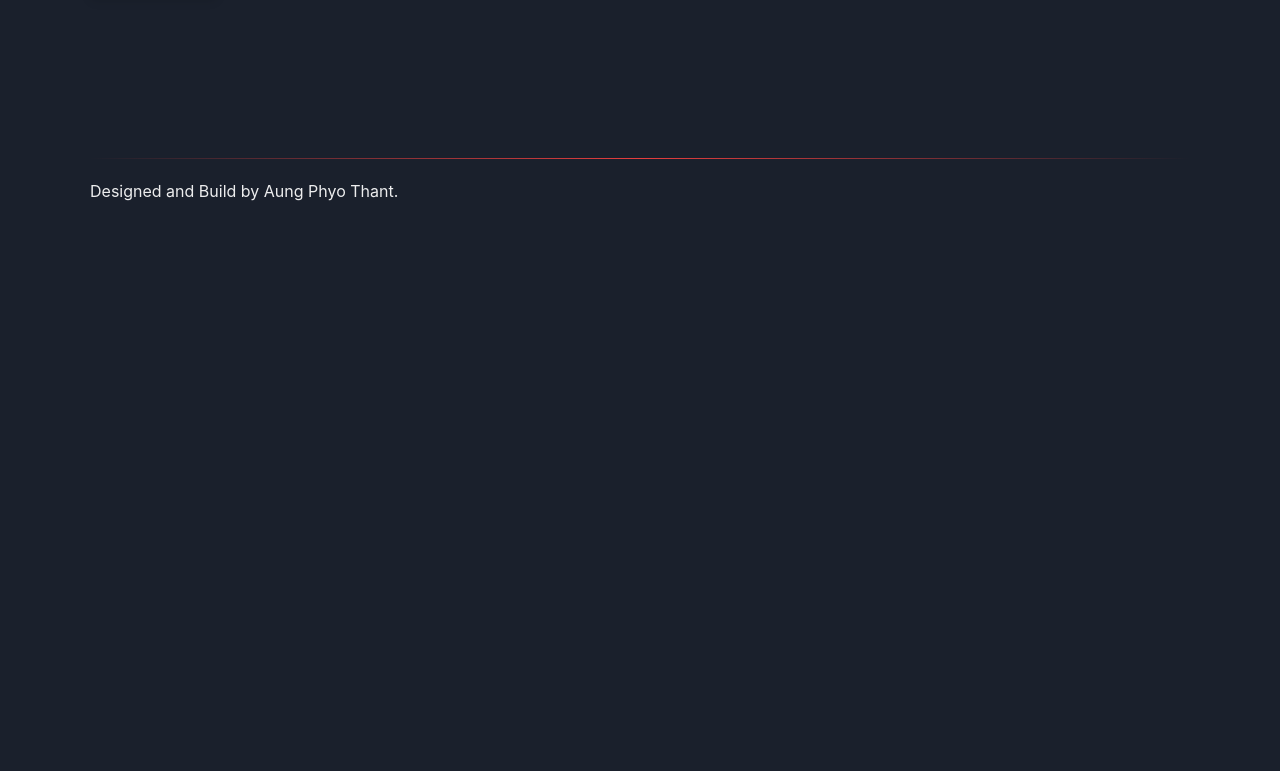
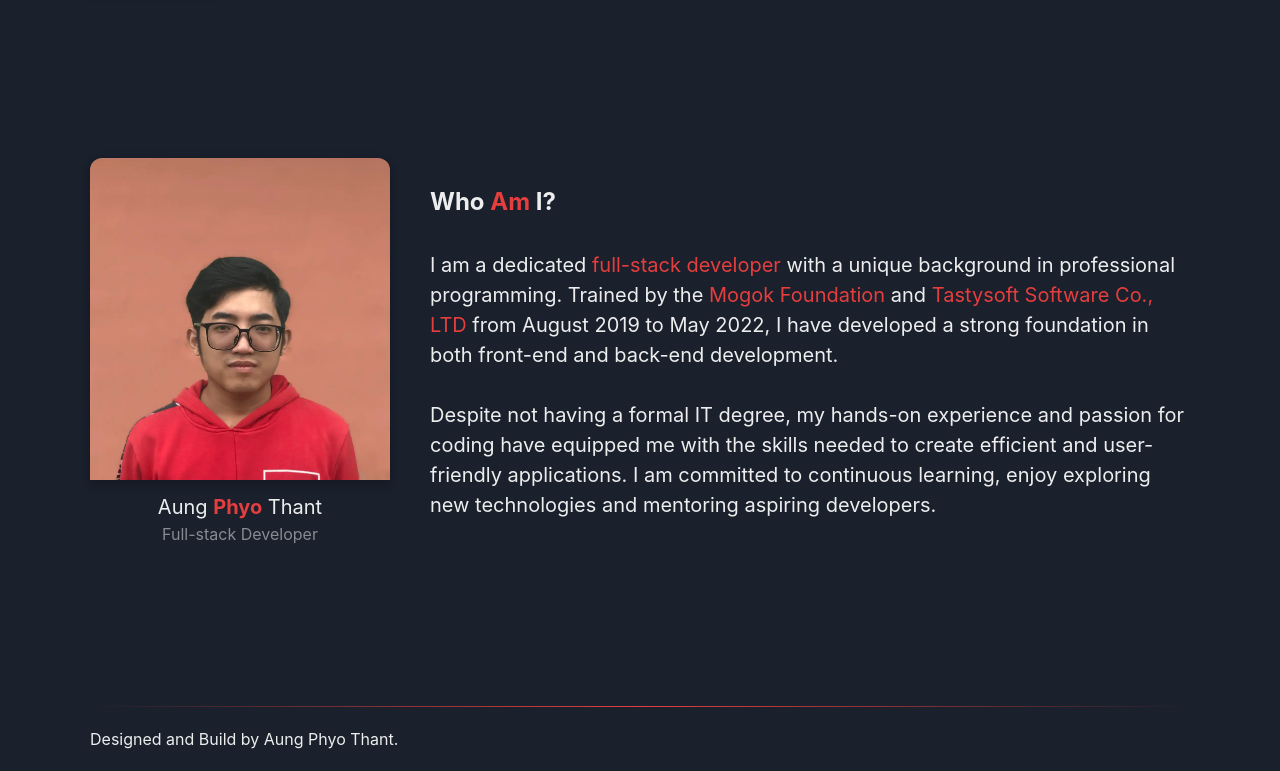
Before and after one commit to AungPhyoThant224/my-portfolio, a React (Vite) app: page / in a window 1280 px wide. Shown: the part 609-1380 px from the top of the page. Before the commit the page ends 832 px from the top, so only its background shows below. Built offline with nearby package versions, Linux system fonts and the light colour scheme; a web font is replaced by a local one.

Commit message:
- About Section.

```diff
--- a/src/components/Section.tsx
+++ b/src/components/Section.tsx
@@ -1,4 +1,4 @@
-import { As, Box } from "@chakra-ui/react";
+import { As, Box, ResponsiveValue } from "@chakra-ui/react";
 import { ReactNode } from "react";
 
 interface Props {
@@ -7,6 +7,30 @@ interface Props {
   minHeight?: string;
   display?: string;
   background: string;
+  paddingTop?:
+    | ResponsiveValue<
+        | number
+        | (string & {})
+        | "inherit"
+        | "-moz-initial"
+        | "initial"
+        | "revert"
+        | "revert-layer"
+        | "unset"
+      >
+    | undefined;
+  paddingBottom?:
+    | ResponsiveValue<
+        | number
+        | (string & {})
+        | "inherit"
+        | "-moz-initial"
+        | "initial"
+        | "revert"
+        | "revert-layer"
+        | "unset"
+      >
+    | undefined;
   as: As;
   children: ReactNode;
 }
@@ -17,6 +41,8 @@ const Section = ({
   minHeight,
   display,
   background,
+  paddingTop,
+  paddingBottom,
   as,
   children,
 }: Props) => {
@@ -47,7 +73,8 @@ const Section = ({
             maxWidth={maxWidth}
             margin={"auto"}
             paddingX={5}
-            paddingY={as === "footer" ? 0 : 10}
+            paddingTop={paddingTop}
+            paddingBottom={paddingBottom}
           >
             {children}
           </Box>
--- /dev/null
+++ b/src/components/sections/About.tsx
@@ -0,0 +1,43 @@
+import { Box, Flex, Image, Text } from "@chakra-ui/react";
+import parse from "html-react-parser";
+import { about } from "../../data/about";
+import { secHeading } from "../../theme/colors";
+
+const About = () => {
+  return (
+    <Flex
+      alignItems={"center"}
+      flexDirection={{ base: "column-reverse", lg: "row" }}
+    >
+      <Box
+        maxWidth={{ base: "300px", lg: "auto" }}
+        textAlign={"center"}
+        margin={{ base: "auto", lg: 0 }}
+        borderRadius={"xl"}
+      >
+        <Image
+          className="custom-box-shadow"
+          borderTopRadius={"xl"}
+          src={about.image}
+          alt="Aung Phyo Thant"
+        />
+        <Text fontSize={"xl"} marginTop={3}>
+          {parse(about.name)}
+        </Text>
+        <Text color={secHeading()}>{parse(about.position)}</Text>
+      </Box>
+      <Box
+        marginLeft={{ base: 0, lg: 10 }}
+        marginBottom={{ base: 10, lg: 0 }}
+        borderRadius={"xl"}
+      >
+        <Text fontSize={"2xl"} fontWeight={"bold"}>
+          {parse(about.title)}
+        </Text>
+        <Text fontSize={"xl"}>{parse(about.text)}</Text>
+      </Box>
+    </Flex>
+  );
+};
+
+export default About;
--- a/src/components/sections/Hero.tsx
+++ b/src/components/sections/Hero.tsx
@@ -25,13 +25,11 @@ const Hero = () => {
   return (
     <>
       <SimpleGrid
-        paddingTop={48}
-        paddingBottom={28}
         columns={{ base: 1, md: 2 }}
         spacing={3}
         alignItems={"center"}
       >
-        <Box>
+        <Box marginBottom={{ base: 10, md: 0 }}>
           <Text
             data-aos="fade-right"
             data-aos-duration="500"
--- /dev/null
+++ b/src/data/about.ts
@@ -0,0 +1,11 @@
+import { AungPhyoThant } from "../assets/images";
+
+const about = {
+  name: "Aung <span className='red-text bold-text'>Phyo</span> Thant",
+  position: "Full-stack Developer",
+  image: AungPhyoThant,
+  title: "Who  <span className='red-text bold-text'>Am</span> I?",
+  text: "<br/> I am a dedicated  <span className='red-text'>full-stack developer</span> with a unique background in professional programming. Trained by the <span className='red-text'>Mogok Foundation</span> and <span className='red-text'>Tastysoft Software Co., LTD</span> from August 2019 to May 2022, I have developed a strong foundation in both front-end and back-end development.<br/><br/>Despite not having a formal IT degree, my hands-on experience and passion for coding have equipped me with the skills needed to create efficient and user-friendly applications. I am committed to continuous learning, enjoy exploring new technologies and mentoring aspiring developers.",
+};
+
+export { about };
--- a/src/pages/Home/HomePage.tsx
+++ b/src/pages/Home/HomePage.tsx
@@ -1,6 +1,7 @@
 import Footer from "../../components/Footer";
 import NavBar from "../../components/NavBar";
 import Section from "../../components/Section";
+import About from "../../components/sections/About";
 import Hero from "../../components/sections/Hero";
 import { primaryBackground } from "../../theme/colors";
 
@@ -18,12 +19,23 @@ const HomePage = () => {
       <Section
         id="hero"
         maxWidth="1140px"
-        // minHeight="100vh"
         display="flex"
         background={primaryBackground()}
+        paddingTop={{ base: 32, md: 40, lg: 48, xl: 56 }}
+        paddingBottom={{ base: 16, md: 24, lg: 32, xl: 40 }}
         as={"section"}
       >
         <Hero />
+      </Section>
+      <Section
+        id="hero"
+        maxWidth="1140px"
+        display="flex"
+        background={primaryBackground()}
+        paddingBottom={{ base: 16, md: 24, lg: 32, xl: 40 }}
+        as={"section"}
+      >
+        <About />
       </Section>
       <Section
         id="footer"
--- a/src/styles/index.css
+++ b/src/styles/index.css
@@ -21,7 +21,7 @@ html {
 }
 
 .custom-box-shadow {
-  box-shadow: rgba(0, 0, 0, 0.09) 0px 3px 10px 1px;
+  box-shadow: rgba(0, 0, 0, 0.25) 0px 3px 10px 1px;
 }
 
 .red-text {
--- a/src/theme/colors.ts
+++ b/src/theme/colors.ts
@@ -15,7 +15,7 @@ const terminalBoarder = () => useColorModeValue("white", "white");
 //Text
 const primaryText = () => useColorModeValue("blackAlpha.700", "whiteAlpha.600");
 const secText = () => useColorModeValue("red", "red.500");
-const secHeading = () => useColorModeValue("blackAlpha.400", "whiteAlpha.600");
+const secHeading = () => useColorModeValue("blackAlpha.500", "whiteAlpha.600");
 
 //Card
 const primaryCard = () => useColorModeValue("white", "gray.700");
```
Also changed, not shown: src/assets/images/profile/AungPhyoThant.webp.
